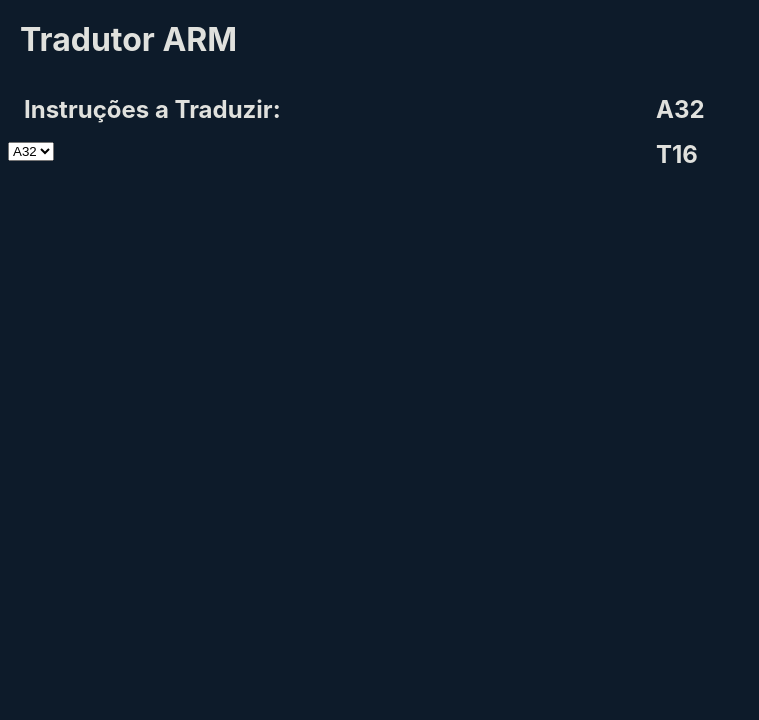
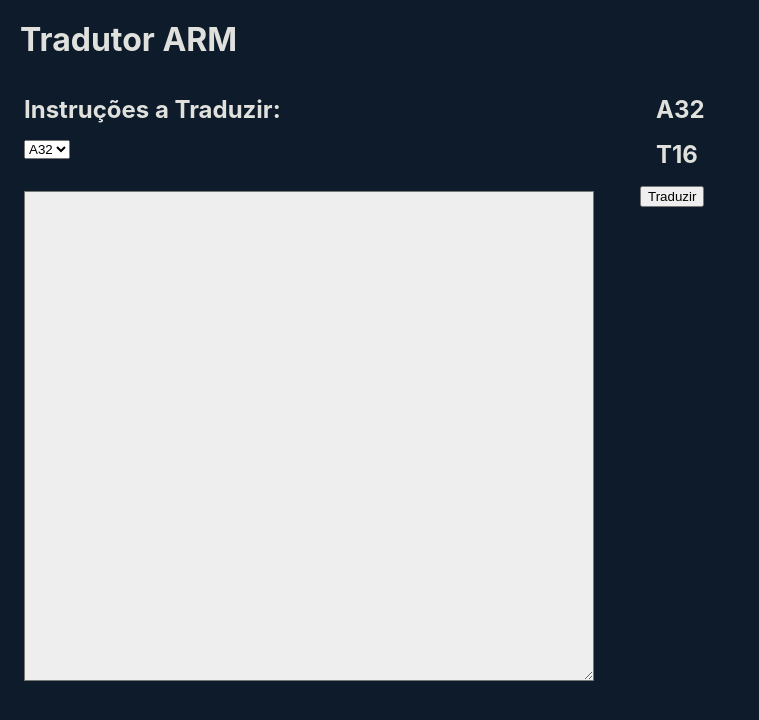
Before and after one commit to VictorASantana/LabProc, a React (Create React App) app in the folder arm-translate/: page / in a window 1280 px wide. Shown: the top 720 px of the page, without its empty margins (0-759 px from the left). Built offline with nearby package versions, Linux system fonts and the light colour scheme.

Commit message:
interface setup

```diff
--- a/arm-translate/src/App.style.tsx
+++ b/arm-translate/src/App.style.tsx
@@ -23,3 +23,18 @@ export const SubTitleStyled = styled.h2`
 export const SectionStyled = styled.div`
     width: 50rem;
 `;
+export const SelectionStyled = styled.select`
+    margin: 16px;
+    display: flex;
+    flex-direction: column;
+`;
+
+export const InputStyled = styled.textarea`
+    background-color: #eee;
+    margin: 16px;
+    width: 35rem;
+    height: 30rem;
+    padding: 4px;
+    text-align: left;
+    vertical-align: top;
+`;
--- a/arm-translate/src/App.tsx
+++ b/arm-translate/src/App.tsx
@@ -1,9 +1,18 @@
 import React from 'react';
-import { BodyStyled, MainStyled, SectionStyled, SubTitleStyled, TitleStyled } from './App.style';
+import { BodyStyled, MainStyled, SectionStyled, SelectionStyled, SubTitleStyled, TitleStyled, InputStyled } from './App.style';
 
 function App() {
   const [used, setUsed] = React.useState('')
+  const [text, setText] = React.useState('')
+  const [thumb, setThumb] = React.useState<string[]>([])
   const architecture: string[] = ['A32', 'A64', 'T16']
+
+  const translateToThumb = () => {
+    const a32 = text.split("/\r?\n/")
+    for (let i = 0; i < a32.length; i++) {
+      setThumb((prevThumb) => [...prevThumb, a32[i]])
+    }
+  }
 
   return (
     <MainStyled>
@@ -13,15 +22,18 @@ function App() {
       <BodyStyled>
         <SectionStyled>
           <SubTitleStyled>Instruções a Traduzir: </SubTitleStyled>
-          <select onChange={(arch) => setUsed(arch.target.value)}>
+          <SelectionStyled onChange={(arch: { target: { value: React.SetStateAction<string>; }; }) => setUsed(arch.target.value)}>
             {architecture.map((arch) => (
               <option>{arch}</option>
             ))}
-          </select>
+          </SelectionStyled>
+          <InputStyled onChange={(text: { target: { value: React.SetStateAction<string>; }; }) => setText(text.target.value)} />
         </SectionStyled>
         <SectionStyled>
           <SubTitleStyled>{architecture[0] !== used ? architecture[0] : architecture[1]}</SubTitleStyled>
+          <p>{thumb}</p>
           <SubTitleStyled>{architecture[2] !== used ? architecture[2] : architecture[1]}</SubTitleStyled>
+          <button type="button" onClick={translateToThumb}>Traduzir</button>
         </SectionStyled>
       </BodyStyled>
     </MainStyled>
```
